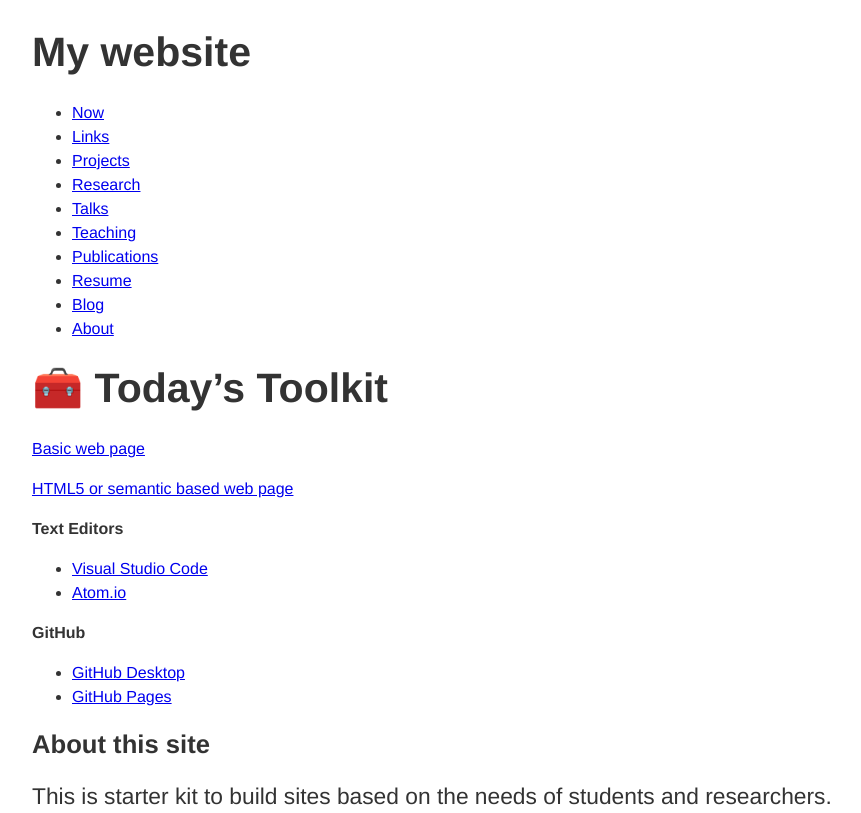
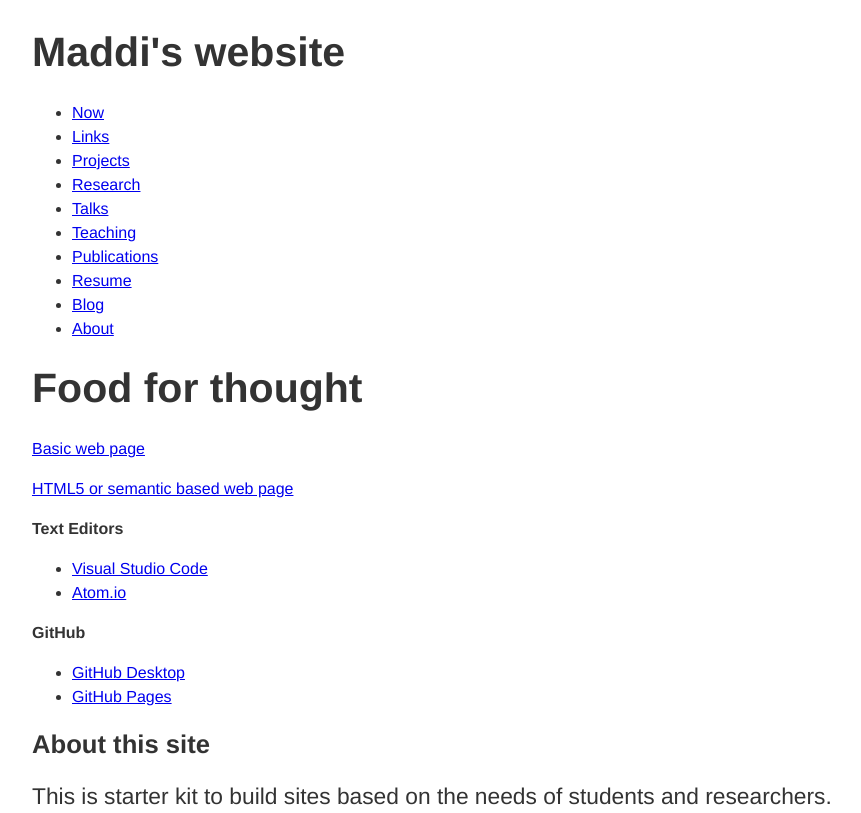
Before and after one commit to madcowen/madcowen.github.io, a plain HTML site: page index.html in a window 1280 px wide. Shown: the top 813 px of the page, without its empty margins (0-861 px from the left). Drawn offline with Linux system fonts and the light colour scheme.

Commit message:
name the page after me

```diff
--- a/index.html
+++ b/index.html
@@ -14,7 +14,7 @@
 
   <body>
     <header role="banner">
-      <h1>My website</h1>
+      <h1>Maddi's website</h1>
     </header>
     <nav role="navigation">
       <ul>
@@ -32,7 +32,7 @@
       </ul>
     </nav>
     <main>
-      <h1>🧰 Today’s Toolkit</h1>
+      <h1>Food for thought</h1>
 
       <p><a href="sample.html">Basic web page</a></p>
       <p><a href="sample-html5.html">HTML5 or semantic based web page</a></p>
```
